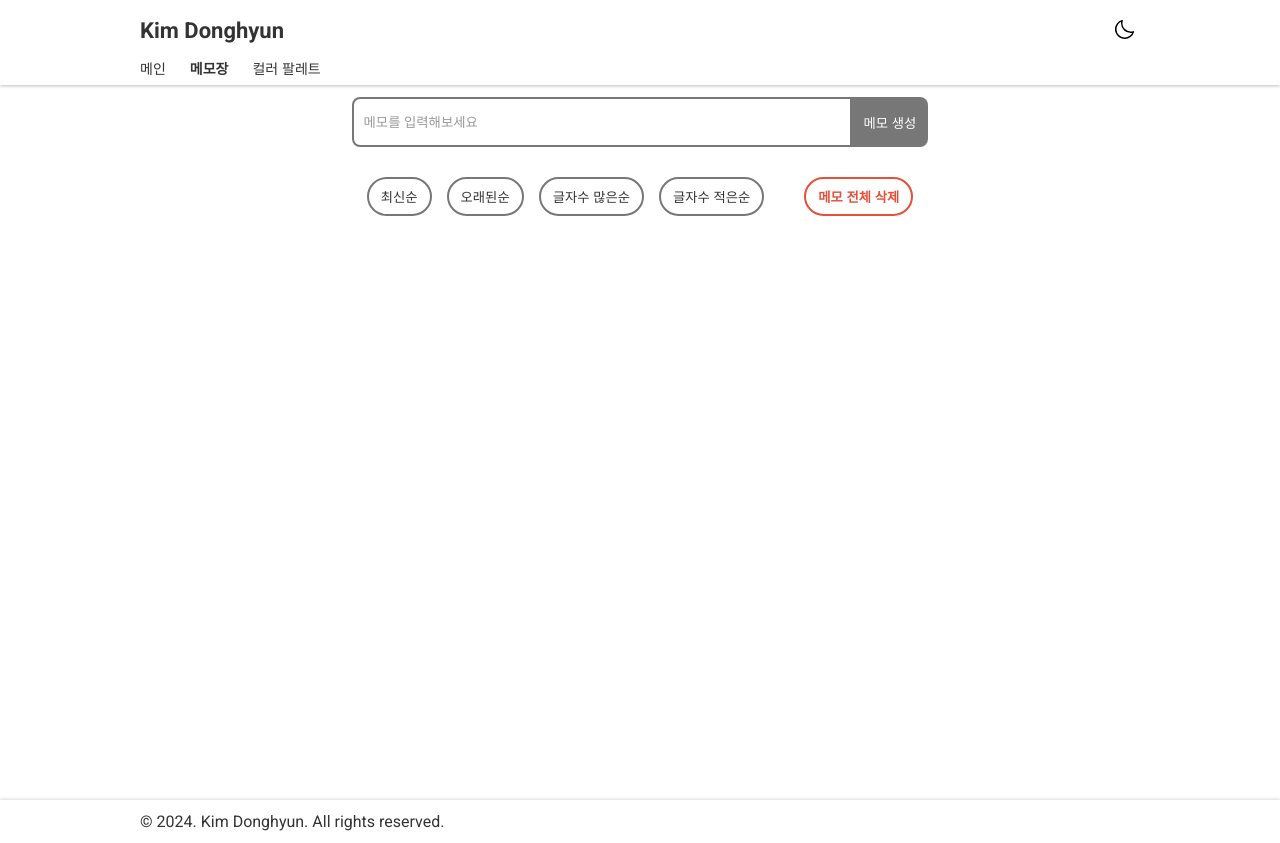
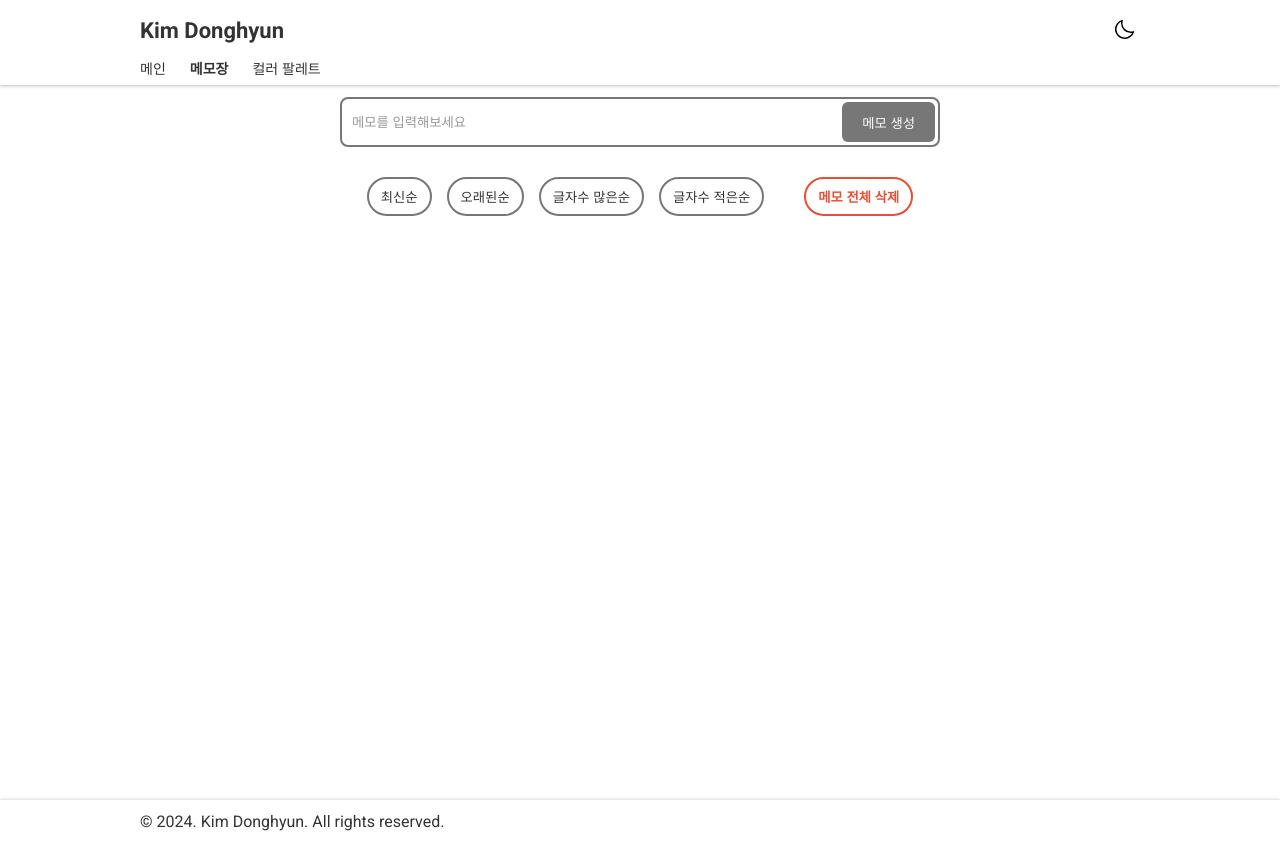
Before and after one commit to colorlessdia/portfolio, a React (Create React App) app: page /#/memo in a window 1280 px wide. Built offline with nearby package versions, Linux system fonts and the light colour scheme.

Commit message:
modify style

```diff
--- a/src/components/MemoPage/CreateMemo/CreateMemo.module.css
+++ b/src/components/MemoPage/CreateMemo/CreateMemo.module.css
@@ -1,18 +1,24 @@
-.create_memo {
+.create_memo_wrap {
   display: flex;
   justify-content: center;
   align-items: center;
+}
+
+.create_memo {
+  position: relative;
+  width: 60rem;
   height: 5rem;
   margin-bottom: 3rem;
 }
 
 .input {
-  width: 50rem;
+  position: absolute;
+  inset: 0, 0, 0, 0;
+  width: 100%;
   height: 100%;
   padding-left: 1rem;
   color: inherit;
-  border-top-left-radius: .8rem;
-  border-bottom-left-radius: .8rem;
+  border-radius: .8rem;
   border: .2rem solid #777;
   background: inherit;
 }
@@ -26,22 +32,25 @@
 }
 
 .button {
-  height: 100%;
-  padding: 0 1.2rem;
+  position: absolute;
+  top: 0.5rem;
+  right: 0.5rem;
+  bottom: 0.5rem;
+  height: calc(100% - 1rem);
+  padding: 0 2rem;
   color: #fff;
-  border-top-right-radius: .8rem;
-  border-bottom-right-radius: .8rem;
+  border-radius: .6rem;
   background: #777;
 }
 
 /* responsive: 360px ~ 767px */
 @media (360px <= width <= 767px) {
-  .input {
+  .create_memo {
     width: 100%;
   }
 
   .button {
-    width: 14rem;
-    padding: 0 2rem;
+    width: 10rem;
+    padding: 0 1.2rem;
   }
 }
--- a/src/components/MemoPage/CreateMemo/CreateMemo.tsx
+++ b/src/components/MemoPage/CreateMemo/CreateMemo.tsx
@@ -11,6 +11,7 @@ const CreateMemo = () => {
   } = useCreateMemo();
 
   return (
+    <div className={styles.create_memo_wrap}>
       <div className={styles.create_memo}>
         <input
           type='text'
@@ -30,6 +31,7 @@ const CreateMemo = () => {
           메모 생성
         </button>
       </div>
+    </div>
   );
 };
 
```
Lines whose indentation alone changed are shown as unchanged.
